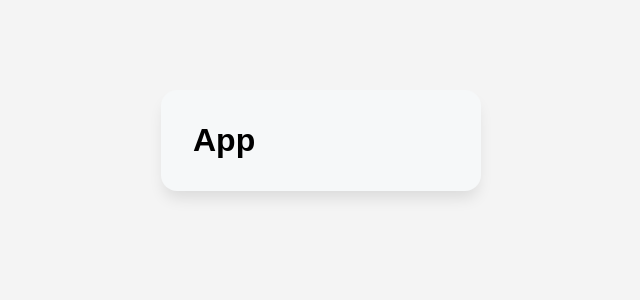
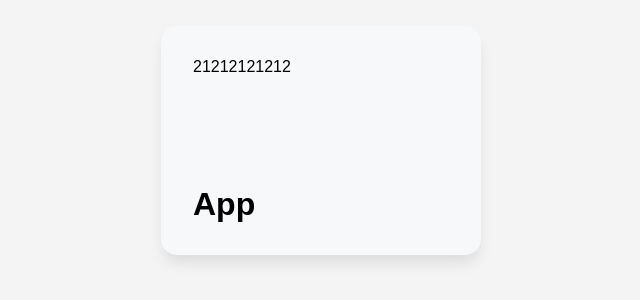
Before and after one commit to omairalamada/calculator-reactjs, a React (Create React App) app: page / in a window 1280 px wide. Shown: the part 292-592 px from the top of the page, without its empty margins (319-959 px from the left). Built offline with nearby package versions, Linux system fonts and the light colour scheme.

Commit message:
add screen component.

```diff
--- a/src/App.js
+++ b/src/App.js
@@ -1,9 +1,11 @@
 import Wrapper from "./components/Wrapper";
+import Screen from "./components/Screen";
 
 function App() {
   return (
     <div>
       <Wrapper>
+        <Screen/>
         <h1>App</h1>
       </Wrapper>
     </div>
--- /dev/null
+++ b/src/components/Screen.js
@@ -0,0 +1,10 @@
+
+const Screen = () => {
+    return (
+        <div className="screen">
+            21212121212
+        </div>
+    )
+}
+
+export default Screen
--- a/src/index.css
+++ b/src/index.css
@@ -15,6 +15,11 @@
   font-family: 'Robot', sans-serif;
 }
 
+.screen {
+  height: 4rem;
+  margin-bottom: 4rem;
+}
+
 .wrapper {
   background: #f6f8f9;
   width: 20rem;
```
